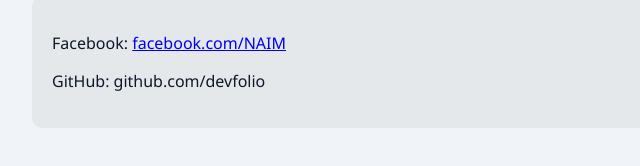
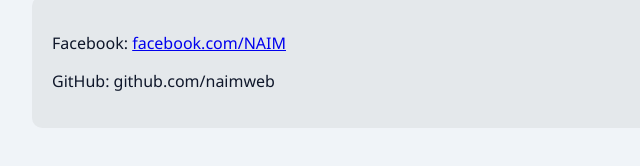
Before and after one commit to naimweb/naimweb.github.io, a plain HTML site: page index.html in a window 1280 px wide. Shown: the part 1082-1248 px from the top of the page, 158-798 px from the left. Drawn offline with Linux system fonts and the light colour scheme.

Commit message:
update github link

```diff
--- a/index.html
+++ b/index.html
@@ -143,7 +143,7 @@ cursor: pointer;
    facebook.com/NAIM
  </a>
 </p>
-   <p>GitHub: github.com/devfolio</p>
+   <p>GitHub: github.com/naimweb</p>
  </div>
 </section>
 
```
